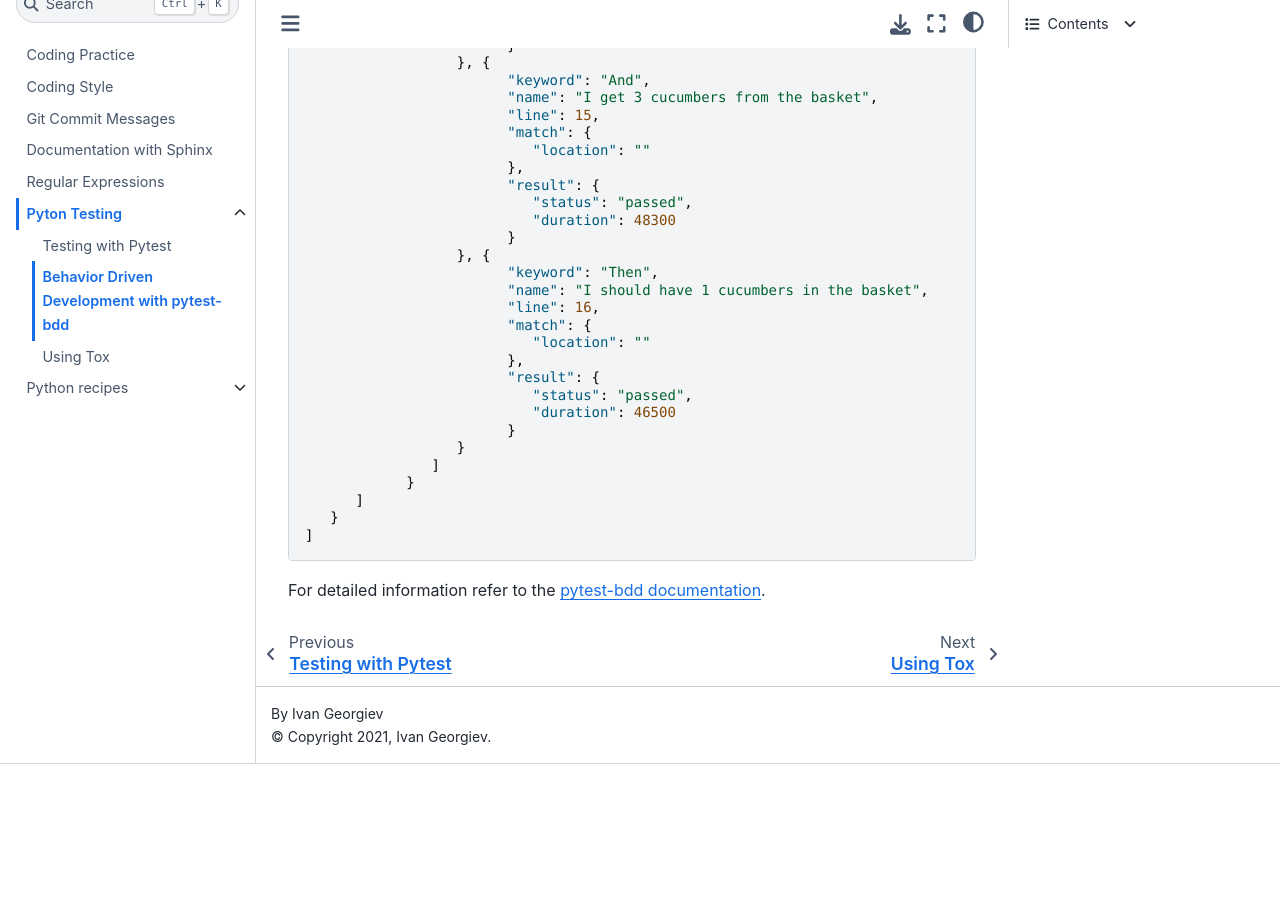
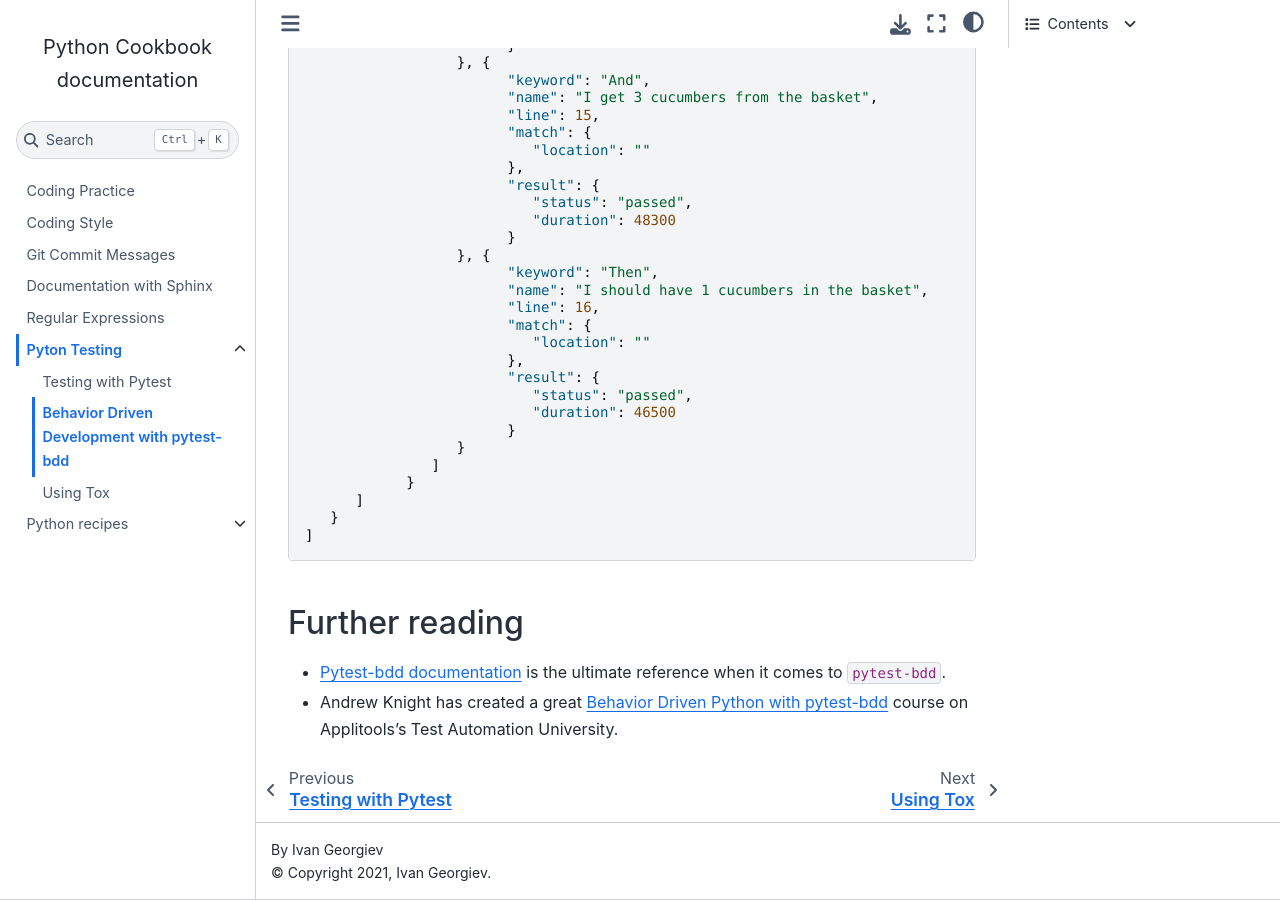
Before and after one commit to ivangeorgiev/python-cookbook, a Sphinx documentation site: the page built from docs/testing_pytest_bdd.rst, in a window 1280 px wide and 900 px high, scrolled down 10536 px. Built offline with Sphinx 7.4.7 and the Sphinx Book theme 1.1.4, drawn with Linux system fonts in a browser that asks for light colours; before the commit the page ends 11300 px from its top, so only the background shows below that; some of the changed text lies outside the part shown.

Commit message:
feat(pytest-bdd): add further reading links

```diff
--- a/docs/testing_pytest_bdd.rst
+++ b/docs/testing_pytest_bdd.rst
@@ -575,9 +575,16 @@
    ]
 
 
-For detailed information refer to the `pytest-bdd documentation`_.
+Further reading
+----------------
 
+- `Pytest-bdd documentation`_ is the ultimate reference when it comes to ``pytest-bdd``.
+- Andrew Knight has created a great `Behavior Driven Python with pytest-bdd`_ course on Applitools's Test Automation University.
+
+.. _`Behavior Driven Python with pytest-bdd`: `pytest-bdd TAU course`_
 .. _`examples source repository`: https://github.com/ivangeorgiev/python-refs/tree/main/src/python_refs/pytest_bdd
 .. _`pytest-bdd`: `pytest-bdd source`_
 .. _`pytest-bdd documentation`: https://pytest-bdd.readthedocs.io/en/latest/
 .. _`pytest-bdd source`: https://github.com/pytest-dev/pytest-bdd
+.. _`Test Automation University`: https://testautomationu.applitools.com/
+.. _`pytest-bdd TAU course`: https://testautomationu.applitools.com/behavior-driven-python-with-pytest-bdd/
```
Also changed, not shown: other parts of docs/testing_pytest_bdd.rst (+1 -1 lines).
